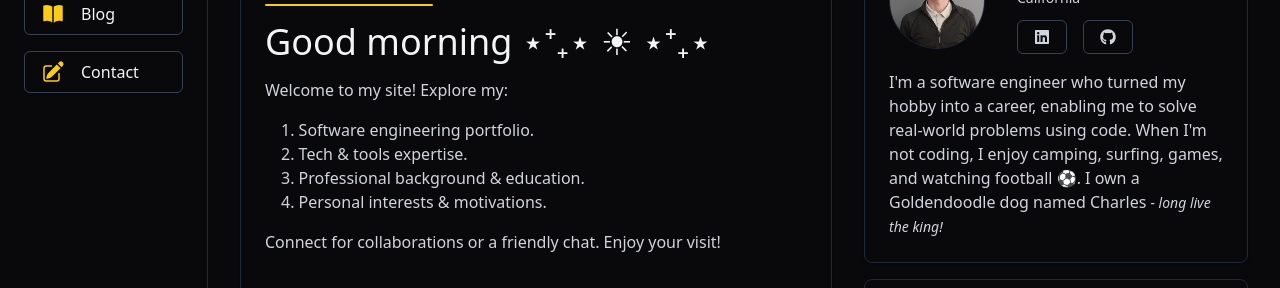
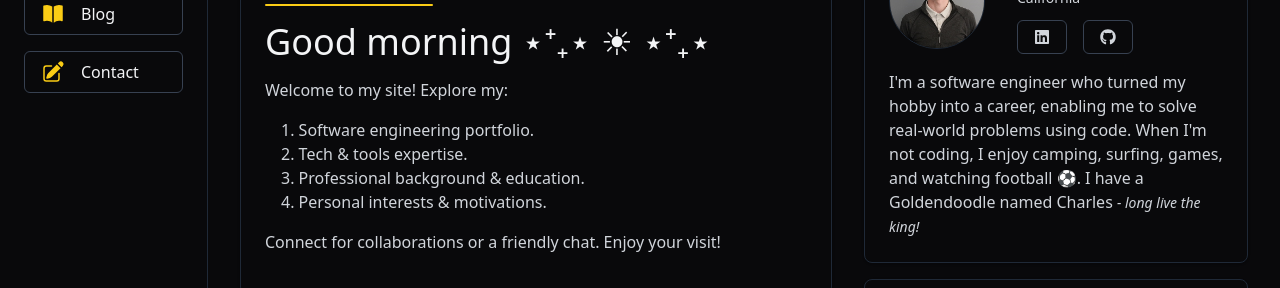
Before and after one commit to matt-wigg/matt-wigg-dot-com, a Next.js app: page / in a window 1280 px wide. Shown: the part 235-523 px from the top of the page. Built offline with nearby package versions, Linux system fonts and the light colour scheme.

Commit message:
no padding style overide Player

```diff
--- a/src/components/Profiles.tsx
+++ b/src/components/Profiles.tsx
@@ -47,7 +47,7 @@ const Profiles = () => {
               I&apos;m a software engineer who turned my hobby into a career,
               enabling me to solve real-world problems using code. When I&apos;m
               not coding, I enjoy camping, surfing, games, and watching football
-              ⚽️. I own a Goldendoodle dog named Charles{" "}
+              ⚽️. I have a Goldendoodle named Charles{" "}
               <span className="italic text-sm">- long live the king!</span>
             </p>
           </div>
```
